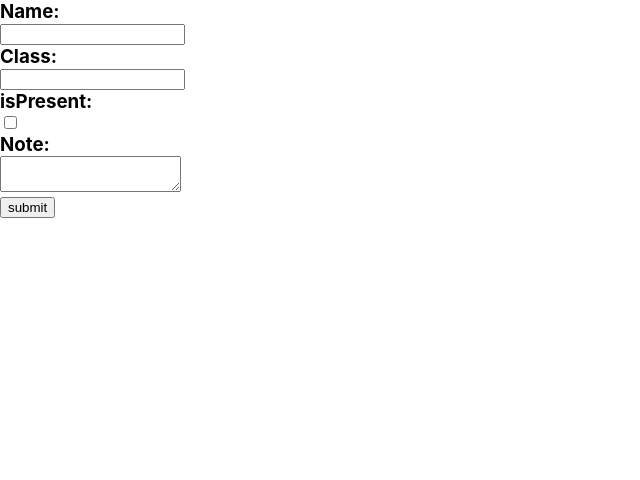
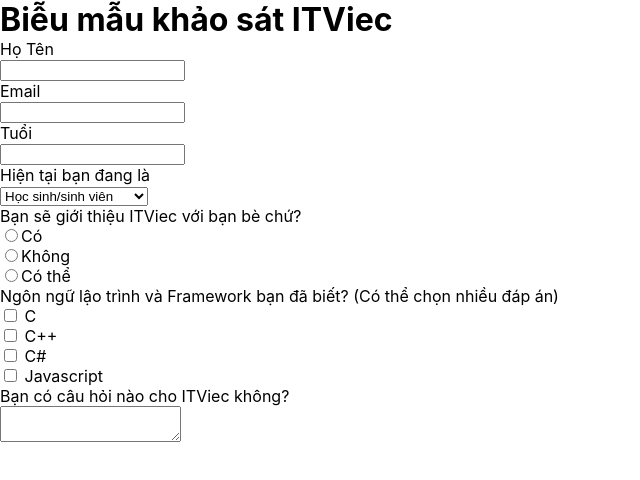
Before and after one commit to nguyengochie/react-sample-b3, a React (Create React App) app: page / in a window 1280 px wide. Shown: the top 480 px of the page, without its empty margins (0-640 px from the left). Built offline with nearby package versions, Linux system fonts and the light colour scheme.

Commit message:
BTVN buoi 9

```diff
--- a/src/App.js
+++ b/src/App.js
@@ -3,6 +3,7 @@
 import Page6 from "./components/pages/Page6";
 import Page7 from "./components/pages/Page7";
 import Page8 from "./components/pages/Page8";
+import Page9 from "./components/pages/Page9";
 
 // ctrl + shift + o
 function App() {
@@ -11,7 +12,8 @@
       {/* <Page1 /> */}
       {/* <Page6 /> */}
       {/* <Page7 /> */}
-      <Page8 />
+      {/* <Page8 /> */}
+      <Page9 />
     </div>
   );
 }
--- /dev/null
+++ b/src/components/buoi_9/BtvnBuoi9.js
@@ -0,0 +1,100 @@
+import React, { useState } from 'react';
+import { INVITE_OPTIONS, PRO_LAN, ROLES } from './const';
+
+const FAKE_DATA = {
+  name: "",
+  email: "",
+  age: 0,
+  currentJob: "",
+  isInvite: "",
+  programLanguage: [],
+  question: ""
+}
+const BtvnBuoi9 = () => {
+  const [form, setForm] = useState(FAKE_DATA);
+  console.log("form", form);
+
+
+  const onCheckedLanguage = (value) => {
+    // lấy ra list ngôn ngữ lập trình hiện tại
+    const currLanguages = form.programLanguage;
+    // nếu mảng hiện tại chứa value truyền vào
+    const newLanguages = !currLanguages.includes(value)
+      ? [...currLanguages, value]
+      : currLanguages.filter((i) => i !== value);
+
+    setForm((prevForm) => ({ ...prevForm, programLanguage: newLanguages }))
+  }
+
+
+  const onInput = (name, value) => {
+    setForm((prevForm) => ({ ...prevForm, [name]: value }));
+  }
+
+  const renderOption = () => {
+    return ROLES.map((item, index) => {
+      return <option key={index} value={item}>{item}</option>
+    })
+  }
+
+  const renderInviteOptions = () => {
+    return INVITE_OPTIONS.map((item, index) => {
+      return <div key={index}>
+        <input
+          onClick={(e) => onInput("isInvite", item)}
+          name="invite"
+          type='radio' />{item}
+      </div>
+    })
+  }
+
+  const renderLanguages = () => {
+    return PRO_LAN.map((item, index) => {
+      return <div key={index}>
+        <input onClick={(e) => onCheckedLanguage(item)}
+          value={item} type='checkbox' /> {item}
+      </div>
+    })
+  }
+
+  return (
+    <div>
+      <h1>Biễu mẫu khảo sát ITViec</h1>
+
+      <div>
+        <div>
+          <p>Họ Tên</p>
+          <input onChange={(e) => onInput("name", e.target.value)} />
+        </div>
+        <div>
+          <p>Email</p>
+          <input onChange={(e) => onInput("email", e.target.value)} />
+        </div>
+        <div>
+          <p>Tuổi</p>
+          <input onChange={(e) => onInput("age", e.target.value)} type='number' />
+        </div>
+        <div>
+          <p>Hiện tại bạn đang là</p>
+          <select onChange={(e) => onInput("currentJob", e.target.value)} >
+            {renderOption()}
+          </select>
+        </div>
+        <div>
+          <p>Bạn sẽ giới thiệu ITViec với bạn bè chứ?</p>
+          {renderInviteOptions()}
+        </div>
+        <div>
+          <p>{`Ngôn ngữ lậo trình và Framework bạn đã biết? (Có thể chọn nhiều đáp án)`}</p>
+          {renderLanguages()}
+        </div>
+        <div>
+          <p>Bạn có câu hỏi nào cho ITViec không?</p>
+          <textarea onChange={(e) => onInput("question", e.target.value)} />
+        </div>
+      </div>
+    </div>
+  )
+}
+
+export default BtvnBuoi9
--- /dev/null
+++ b/src/components/buoi_9/const.js
@@ -0,0 +1,19 @@
+
+export const ROLES = [
+    "Học sinh/sinh viên",
+    "Nhân viên văn phòng",
+    "Kỹ sư",
+    "Bác sĩ",
+]
+export const INVITE_OPTIONS = [
+    "Có",
+    "Không",
+    "Có thể",
+]
+
+export const PRO_LAN = [
+    "C",
+    "C++",
+    "C#",
+    "Javascript",
+]
--- /dev/null
+++ b/src/components/pages/Page9.js
@@ -0,0 +1,12 @@
+import React from 'react'
+import BtvnBuoi9 from '../buoi_9/BtvnBuoi9'
+
+const Page9 = () => {
+    return (
+        <div>
+            <BtvnBuoi9 />
+        </div>
+    )
+}
+
+export default Page9
```
